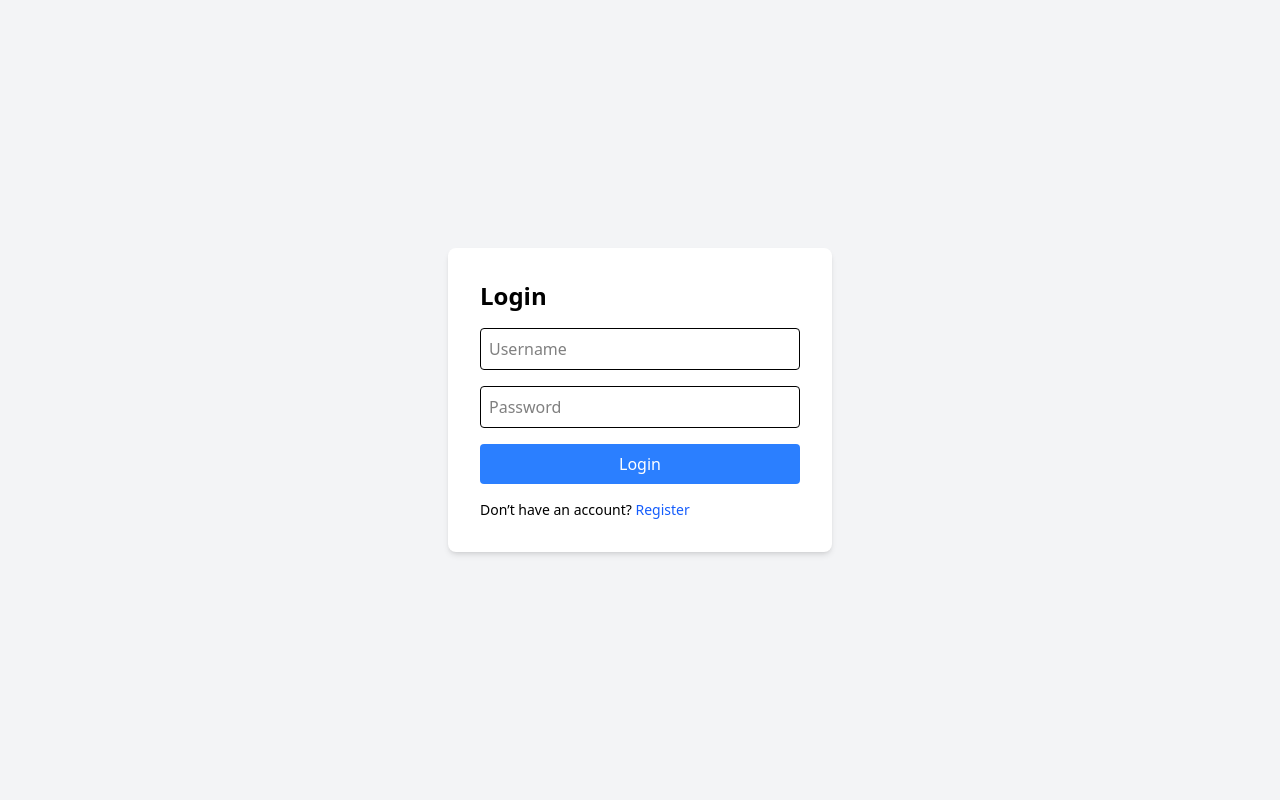
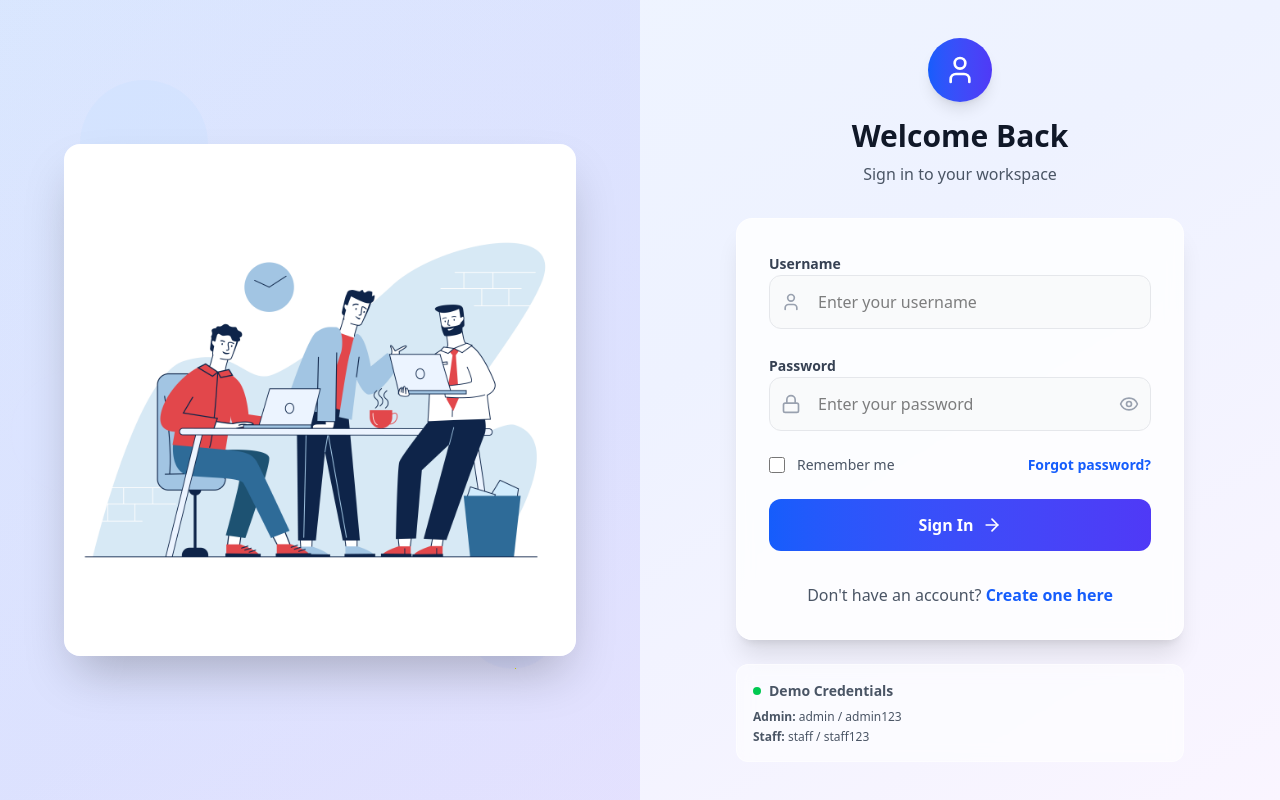
Before and after one commit to RamPrasathM-2005/Attendance-Management-System, a React (Vite) app in the folder College/frontend/: page /login in a window 1280 px wide. Built offline with nearby package versions, Linux system fonts and the light colour scheme.

Commit message:
Completed Login Page and Small changes made in Dashboard

```diff
--- a/College/frontend/src/pages/auth/Login.jsx
+++ b/College/frontend/src/pages/auth/Login.jsx
@@ -1,65 +1,239 @@
-import React, { useState } from "react";
+import React, { useState, useEffect } from "react";
+import { User, Lock, Eye, EyeOff, ArrowRight } from "lucide-react";
 import { useNavigate } from "react-router-dom";
 import { login } from "../../services/authService";
+
+const InputField = ({
+  label,
+  type = "text",
+  icon: Icon,
+  value,
+  onChange,
+  placeholder,
+  showPassword,
+  setShowPassword,
+  required = true,
+}) => {
+  return (
+    <div className="space-y-2">
+      <label className="text-sm font-semibold text-gray-700">{label}</label>
+      <div className="relative">
+        {Icon && (
+          <Icon className="absolute left-3 top-1/2 transform -translate-y-1/2 w-5 h-5 text-gray-400" />
+        )}
+        <input
+          type={type === "password" && showPassword ? "text" : type}
+          value={value}
+          onChange={onChange}
+          placeholder={placeholder}
+          required={required}
+          className={`w-full ${
+            type === "password" ? "pl-12 pr-12" : "pl-12 pr-4"
+          } py-3.5 border border-gray-200 rounded-xl
+          focus:ring-2 focus:ring-blue-500 focus:border-blue-500
+          transition-all bg-gray-50 focus:bg-white`}
+        />
+        {type === "password" && (
+          <button
+            type="button"
+            onClick={() => setShowPassword(!showPassword)}
+            className="absolute right-3 top-1/2 transform -translate-y-1/2 text-gray-400 hover:text-gray-600"
+          >
+            {showPassword ? <EyeOff size={20} /> : <Eye size={20} />}
+          </button>
+        )}
+      </div>
+    </div>
+  );
+};
 
 const Login = () => {
   const [username, setUsername] = useState("");
   const [password, setPassword] = useState("");
+  const [showPassword, setShowPassword] = useState(false);
+  const [isLoading, setIsLoading] = useState(false);
   const [error, setError] = useState("");
+  const [rememberMe, setRememberMe] = useState(false);
   const navigate = useNavigate();
 
-  const handleSubmit = (e) => {
+  const illustrationUrl = "/4583.jpg";
+
+  // Load saved username if "Remember Me" was checked
+  useEffect(() => {
+    const savedUser = localStorage.getItem("username");
+    if (savedUser) {
+      setUsername(savedUser);
+      setRememberMe(true);
+    }
+  }, []);
+
+  const handleSubmit = async (e) => {
     e.preventDefault();
+    setIsLoading(true);
+    setError("");
+
     try {
-      const user = login(username, password);
+      const user = await login(username, password);
+
+      if (rememberMe) {
+        localStorage.setItem("username", username);
+      } else {
+        localStorage.removeItem("username");
+      }
+
       if (user.role === "admin") {
         navigate("/admin/dashboard");
-      } else {
+      } else if (user.role === "staff") {
         navigate("/staff/dashboard");
       }
     } catch (err) {
-      setError(err.message);
+      setError(err.response?.data?.message || "Invalid credentials, please try again");
+    } finally {
+      setIsLoading(false);
     }
   };
 
   return (
-    <div className="flex justify-center items-center h-screen bg-gray-100">
+    <div className="min-h-screen bg-gradient-to-br from-blue-50 via-indigo-50 to-purple-50 flex flex-col lg:flex-row">
+      {/* Illustration (always visible) */}
+      <div className="flex w-full lg:w-1/2 relative overflow-hidden">
+        <div className="absolute inset-0 bg-gradient-to-br from-blue-600/10 to-indigo-600/10"></div>
+
+        {/* Floating Background Elements */}
+        <div className="absolute top-20 left-20 w-32 h-32 bg-blue-200/30 rounded-full animate-pulse"></div>
+        <div className="absolute bottom-32 right-20 w-24 h-24 bg-indigo-200/30 rounded-full animate-bounce"></div>
+        <div className="absolute top-1/2 left-10 w-16 h-16 bg-purple-200/30 rounded-full animate-ping"></div>
+
+        <div className="flex items-center justify-center w-full p-12">
+          <div className="relative max-w-lg">
+            <img
+              src={illustrationUrl}
+              alt="Workspace Collaboration"
+              className="w-full h-auto rounded-2xl shadow-2xl transform hover:scale-105 transition-transform duration-500"
+            />
+          </div>
+        </div>
+      </div>
+
+      {/* Login Form */}
+      <div className="w-full lg:w-1/2 flex items-center justify-center p-8">
+        <div className="w-full max-w-md">
+          {/* Header */}
+          <div className="text-center mb-8">
+            <div className="inline-flex items-center justify-center w-16 h-16 bg-gradient-to-r from-blue-600 to-indigo-600 rounded-full mb-4 shadow-lg">
+              <User className="w-8 h-8 text-white" />
+            </div>
+            <h1 className="text-3xl font-bold text-gray-900 mb-2">Welcome Back</h1>
+            <p className="text-gray-600">Sign in to your workspace</p>
+          </div>
+
+          {/* Login Form */}
           <form
             onSubmit={handleSubmit}
-        className="bg-white p-8 rounded-lg shadow-md w-96"
+            className="bg-white/80 backdrop-blur-sm rounded-2xl shadow-xl p-8 border border-white/50"
           >
-        <h2 className="text-2xl font-bold mb-4">Login</h2>
-        {error && <p className="text-red-500">{error}</p>}
-        <input
+            <div className="space-y-6">
+              {error && (
+                <div className="bg-red-50 border border-red-200 text-red-700 px-4 py-3 rounded-xl text-sm flex items-center">
+                  <div className="w-4 h-4 bg-red-500 rounded-full mr-3"></div>
+                  {error}
+                </div>
+              )}
+
+              {/* Username */}
+              <InputField
+                label="Username"
                 type="text"
-          placeholder="Username"
+                icon={User}
                 value={username}
                 onChange={(e) => setUsername(e.target.value)}
-          className="w-full mb-4 p-2 border rounded"
+                placeholder="Enter your username"
               />
-        <input
+
+              {/* Password */}
+              <InputField
+                label="Password"
                 type="password"
-          placeholder="Password"
+                icon={Lock}
                 value={password}
                 onChange={(e) => setPassword(e.target.value)}
-          className="w-full mb-4 p-2 border rounded"
+                placeholder="Enter your password"
+                showPassword={showPassword}
+                setShowPassword={setShowPassword}
               />
+
+              {/* Remember Me & Forgot Password */}
+              <div className="flex items-center justify-between">
+                <label className="flex items-center space-x-3">
+                  <input
+                    type="checkbox"
+                    checked={rememberMe}
+                    onChange={(e) => setRememberMe(e.target.checked)}
+                    className="w-4 h-4 text-blue-600 border-gray-300 rounded focus:ring-blue-500"
+                  />
+                  <span className="text-sm text-gray-600">Remember me</span>
+                </label>
+                <button
+                  type="button"
+                  onClick={() => navigate("/forgot-password")}
+                  className="text-sm text-blue-600 hover:text-blue-800 font-semibold"
+                >
+                  Forgot password?
+                </button>
+              </div>
+
+              {/* Login Button */}
               <button
                 type="submit"
-          className="w-full bg-blue-500 text-white py-2 rounded"
+                disabled={isLoading}
+                className="w-full bg-gradient-to-r from-blue-600 to-indigo-600 text-white py-3.5 rounded-xl font-semibold hover:from-blue-700 hover:to-indigo-700 focus:ring-4 focus:ring-blue-300 transition-all duration-200 transform hover:scale-[1.02] disabled:opacity-50 disabled:cursor-not-allowed disabled:transform-none flex items-center justify-center"
               >
-          Login
+                {isLoading ? (
+                  <div className="flex items-center space-x-2">
+                    <div className="w-5 h-5 border-2 border-white border-t-transparent rounded-full animate-spin"></div>
+                    <span>Signing in...</span>
+                  </div>
+                ) : (
+                  <div className="flex items-center space-x-2">
+                    <span>Sign In</span>
+                    <ArrowRight size={20} />
+                  </div>
+                )}
               </button>
-        <p className="mt-4 text-sm">
-          Don’t have an account?{" "}
-          <span
+            </div>
+
+            {/* Register Link */}
+            <div className="mt-8 text-center">
+              <p className="text-gray-600">
+                Don't have an account?{" "}
+                <button
+                  type="button"
                   onClick={() => navigate("/register")}
-            className="text-blue-600 cursor-pointer"
+                  className="text-blue-600 hover:text-blue-800 font-semibold hover:underline"
                 >
-            Register
-          </span>
+                  Create one here
+                </button>
               </p>
+            </div>
           </form>
+
+          {/* Demo Credentials */}
+          <div className="mt-6 bg-white/60 backdrop-blur-sm rounded-xl p-4 text-sm text-gray-600 border border-white/50">
+            <h4 className="font-semibold mb-2 flex items-center">
+              <div className="w-2 h-2 bg-green-500 rounded-full mr-2"></div>
+              Demo Credentials
+            </h4>
+            <div className="space-y-1 text-xs">
+              <p>
+                <strong>Admin:</strong> admin / admin123
+              </p>
+              <p>
+                <strong>Staff:</strong> staff / staff123
+              </p>
+            </div>
+          </div>
+        </div>
+      </div>
     </div>
   );
 };
```
Also changed, not shown: College/frontend/src/pages/staff/Dashboard.jsx (+7 -13 lines). Lines whose indentation alone changed are shown as unchanged.
